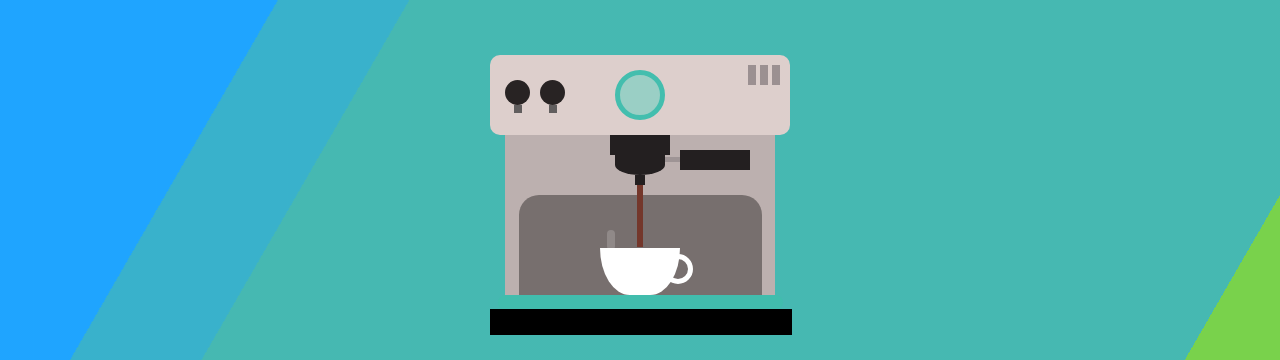
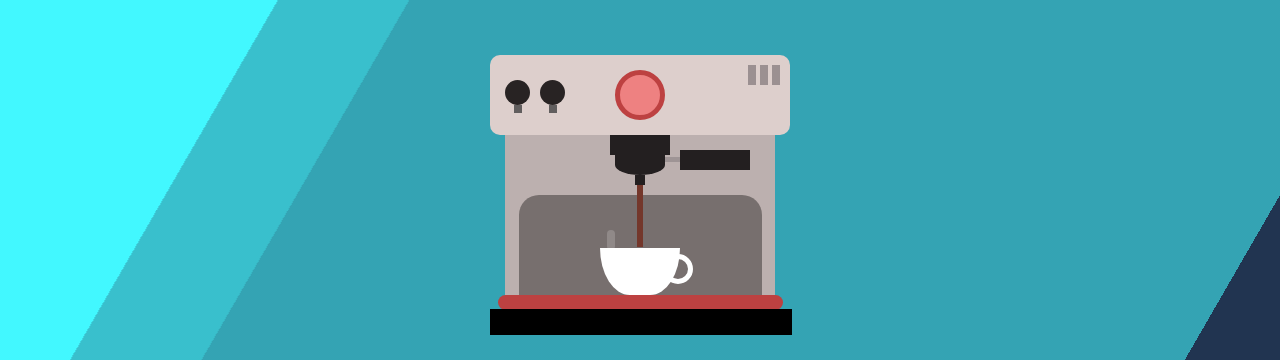
Before and after one commit to LouisDonaldson/LouisDonaldson.github.io, a plain HTML site: page index.html in a window 1280 px wide. Shown: the part 205-565 px from the top of the page. Drawn offline with Linux system fonts and the light colour scheme.

Commit message:
updated colours

```diff
--- a/index.css
+++ b/index.css
@@ -63,8 +63,8 @@ html{
     top: calc(50% - 25px);
     left: calc(50% - 25px);
     border-radius: 50%;
-    background-color: #9acfc5;
-    border: 5px solid #43beae;
+    background-color: #ee8181;
+    border: 5px solid #bd4141;
     box-sizing: border-box;
 }
 
@@ -292,7 +292,7 @@ html{
     position: absolute;
     bottom: 25px;
     left: calc(50% - 47.5%);
-    background-color: #41bdad;
+    background-color: #bd4141;
     border-radius: 10px;
 }
 
@@ -316,7 +316,7 @@ body {
 
 .bg {
     animation: slide 3s ease-in-out infinite alternate;
-    background-image: linear-gradient(-60deg, #6c3 50%, #09f 50%);
+    background-image: linear-gradient(-60deg, #021839 50%, #28f7ff 50%);
     bottom: 0;
     left: -50%;
     opacity: .5;
```
